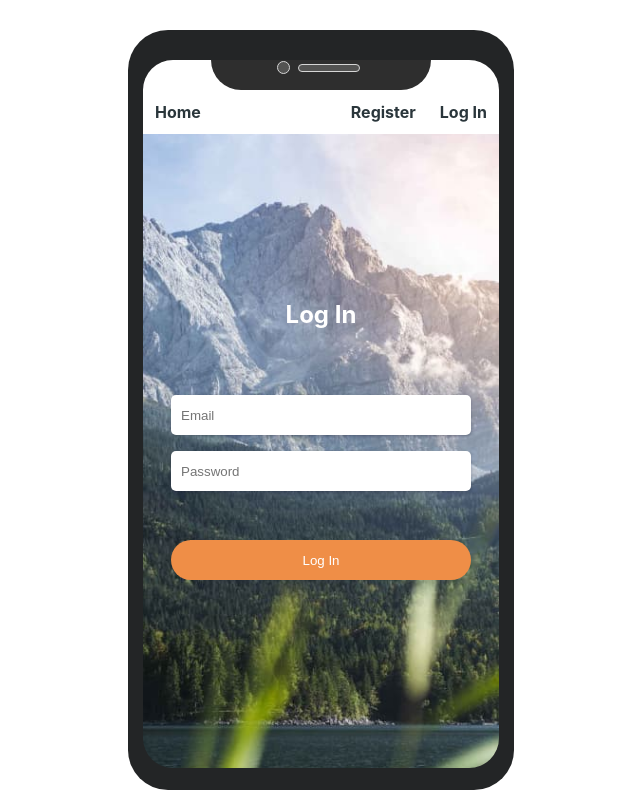
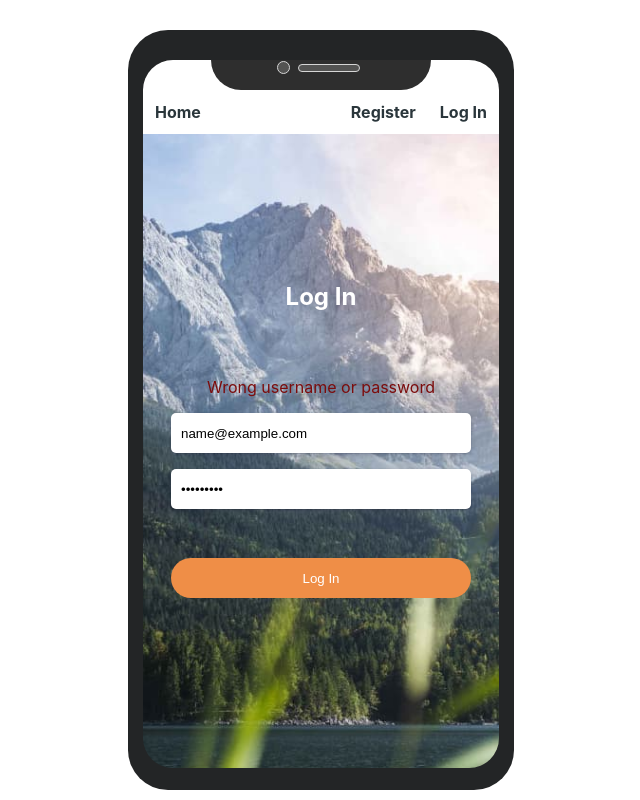
Before and after one commit to torn80beta/goit-react-hw-08-phonebook, a React (Create React App) app: page /goit-react-hw-08-phonebook/login in a window 1280 px wide. Both pictures are taken after typing "name@example.com", "Sample123" into the empty fields and a click on the button "Log In". Shown: the whole page, without its empty margins (319-959 px from the left). Built offline with nearby package versions, Linux system fonts and the light colour scheme; no server answers.

Commit message:
handle login error

```diff
--- a/src/components/LoginForm/LoginForm.jsx
+++ b/src/components/LoginForm/LoginForm.jsx
@@ -7,10 +7,24 @@ import {
   StyledInput,
   StyledSubmitButton,
   StyledH2,
+  StyledError,
 } from 'components/SharedStyles/Form.styled';
+import { useAuth } from 'hooks';
+import { useEffect } from 'react';
+import { clearLoginError } from 'redux/auth/slice';
 
 export const LoginForm = () => {
   const dispatch = useDispatch();
+  const { loginError } = useAuth();
+
+  useEffect(() => {
+    if (!loginError) {
+      return;
+    }
+    return () => {
+      dispatch(clearLoginError(false));
+    };
+  }, [loginError, dispatch]);
 
   const handleSubmit = e => {
     e.preventDefault();
@@ -21,13 +35,16 @@ export const LoginForm = () => {
         password: form.elements.password.value,
       })
     );
-    form.reset();
+    // form.reset();
   };
 
   return (
     <StyledForm onSubmit={handleSubmit} autoComplete="on">
       <StyledBackground>
         <StyledH2>Log In</StyledH2>
+        {loginError ? (
+          <StyledError>Wrong username or password</StyledError>
+        ) : null}
         <StyledLabel>
           <StyledInput type="email" name="email" placeholder="Email" />
         </StyledLabel>
--- a/src/components/RegistrationForm/RegistrationForm.jsx
+++ b/src/components/RegistrationForm/RegistrationForm.jsx
@@ -6,11 +6,14 @@ import {
   StyledInput,
   StyledH2,
   StyledSubmitButton,
+  StyledError,
 } from '../SharedStyles/Form.styled';
 import { StyledBackground } from 'components/SharedStyles/Background.styled';
+import { useAuth } from 'hooks';
 
 export const RegistrationForm = () => {
   const dispatch = useDispatch();
+  const { regError } = useAuth();
 
   const handleSubmit = e => {
     e.preventDefault();
@@ -26,9 +29,11 @@ export const RegistrationForm = () => {
   };
 
   return (
+    // console.log(isError),
     <StyledForm onSubmit={handleSubmit} autoComplete="off">
       <StyledBackground>
         <StyledH2>Registration</StyledH2>
+        {regError ? <StyledError>Wrong username or email</StyledError> : null}
         <StyledLabel>
           <StyledInput
             type="text"
--- a/src/components/SharedStyles/Form.styled.jsx
+++ b/src/components/SharedStyles/Form.styled.jsx
@@ -61,3 +61,7 @@ export const StyledSubmitButton = styled.button`
     background-color: #ff6c00;
   }
 `;
+
+export const StyledError = styled.p`
+  color: #7c0c0c;
+`;
--- a/src/hooks/useAuth.js
+++ b/src/hooks/useAuth.js
@@ -3,12 +3,16 @@ import {
   selectIsLoggedIn,
   selectIsRefreshing,
   selectUser,
+  selectRegistrationError,
+  selectLoginError,
 } from 'redux/auth/selectors';
 
 export const useAuth = () => {
   const isLoggedIn = useSelector(selectIsLoggedIn);
   const isRefreshing = useSelector(selectIsRefreshing);
   const user = useSelector(selectUser);
+  const regError = useSelector(selectRegistrationError);
+  const loginError = useSelector(selectLoginError);
 
-  return { isLoggedIn, isRefreshing, user };
+  return { isLoggedIn, isRefreshing, user, regError, loginError };
 };
--- a/src/redux/auth/selectors.js
+++ b/src/redux/auth/selectors.js
@@ -1,3 +1,5 @@
 export const selectIsLoggedIn = state => state.auth.isLoggedIn;
 export const selectIsRefreshing = state => state.auth.isRefreshing;
 export const selectUser = state => state.auth.user;
+export const selectRegistrationError = state => state.auth.registrationError;
+export const selectLoginError = state => state.auth.loginError;
--- a/src/redux/auth/slice.js
+++ b/src/redux/auth/slice.js
@@ -6,21 +6,36 @@ const initialState = {
   token: null,
   isLoggedIn: false,
   isRefreshing: false,
+  registrationError: false,
+  loginError: false,
 };
 
 const authSlice = createSlice({
   name: 'auth',
   initialState,
+  reducers: {
+    clearLoginError: (state, action) => {
+      state.loginError = action.payload;
+    },
+  },
   extraReducers: {
     [registerUser.fulfilled](state, action) {
       state.user = action.payload.user;
       state.isLoggedIn = true;
       state.token = action.payload.token;
+      state.registrationError = false;
+    },
+    [registerUser.rejected](state) {
+      state.registrationError = true;
     },
     [userLogin.fulfilled](state, action) {
       state.user = action.payload.user;
       state.isLoggedIn = true;
       state.token = action.payload.token;
+      state.loginError = false;
+    },
+    [userLogin.rejected](state) {
+      state.loginError = true;
     },
     [userLogout.fulfilled](state) {
       state.user = { name: null, email: null };
@@ -42,3 +57,4 @@ const authSlice = createSlice({
 });
 
 export const authReducer = authSlice.reducer;
+export const { clearLoginError } = authSlice.actions;
```
